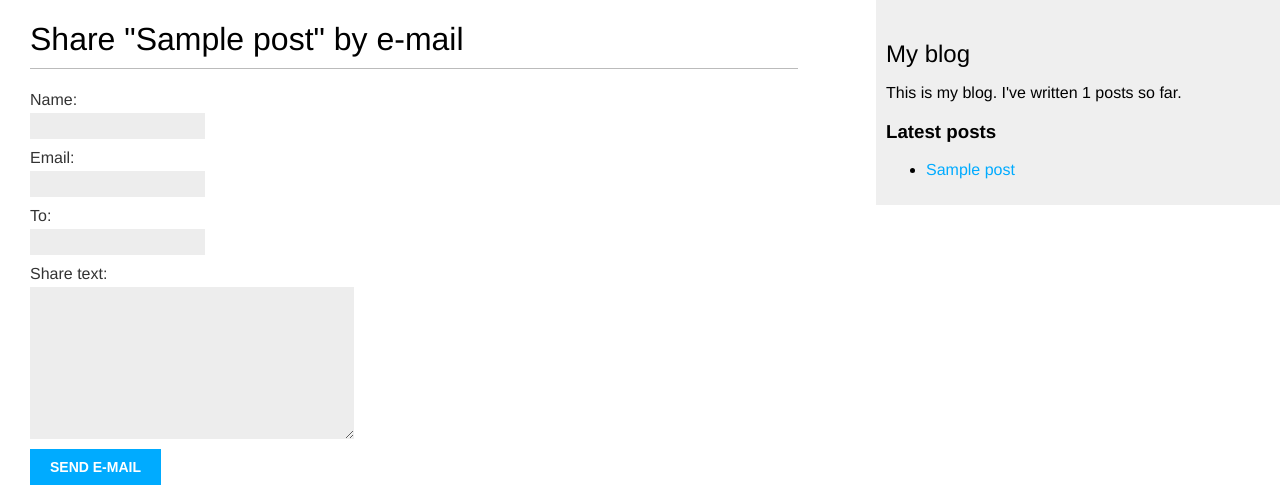
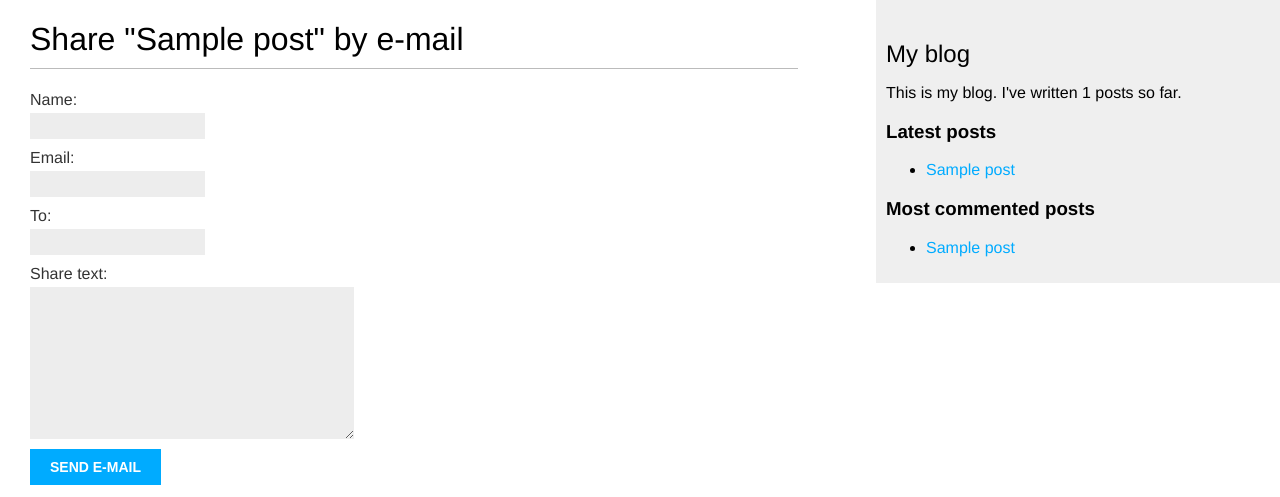
Before and after one commit to pravintp/my-blog, a Django app: page /blog/1/share/ in a window 1280 px wide. Shown: the top 497 px of the page. Run offline with Django 3.2, Linux system fonts and the light colour scheme; tables that the repository leaves empty hold one stand-in row (values such as "Sample post").

Commit message:
Display list of most commented posts (#15)

```diff
--- a/mysite/blog/templates/blog/base.html
+++ b/mysite/blog/templates/blog/base.html
@@ -17,6 +17,15 @@
   <p>This is my blog. I've written {% total_posts %} posts so far.</p>
   <h3>Latest posts</h3>
   {% show_latest_posts 3 %}
+  <h3>Most commented posts</h3>
+  {% get_most_commented_posts as most_commented_posts %}
+  <ul>
+    {% for post in most_commented_posts %}
+      <li>
+        <a href="{{ post.get_absolute_url }}">{{ post.title }}</a>
+      </li>
+    {% endfor %}
+  </ul>
 </div>
 </body>
 </html>
--- a/mysite/blog/templatetags/blog_tags.py
+++ b/mysite/blog/templatetags/blog_tags.py
@@ -1,4 +1,6 @@
 from django import template
+from django.db.models import Count
+
 from ..models import Post
 
 
@@ -14,3 +16,10 @@ def total_posts():
 def show_latest_posts(count=5):
     latest_posts = Post.published.order_by("-publish")[:count]
     return {"latest_posts": latest_posts}
+
+
+@register.simple_tag
+def get_most_commented_posts(count=5):
+    return Post.published.annotate(total_comments=Count("comments")).order_by(
+        "-total_comments"
+    )[:count]
```
